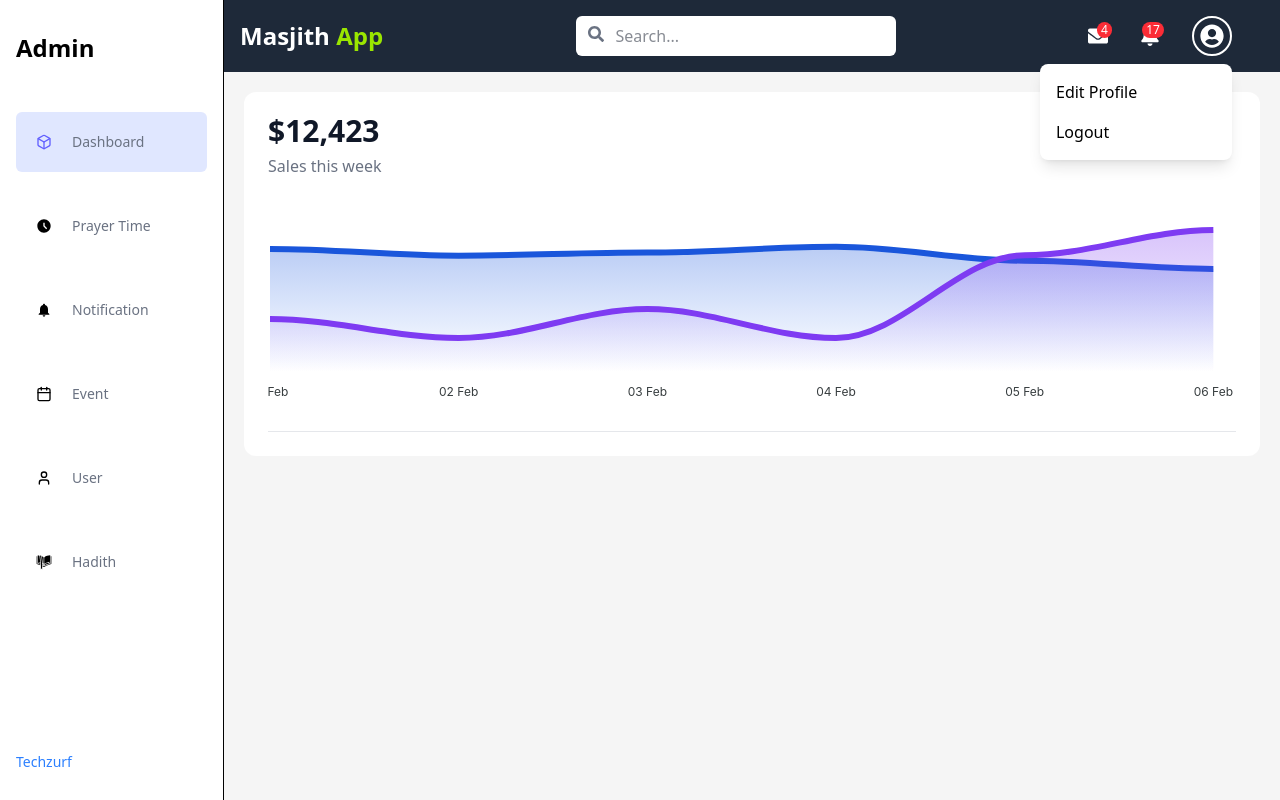
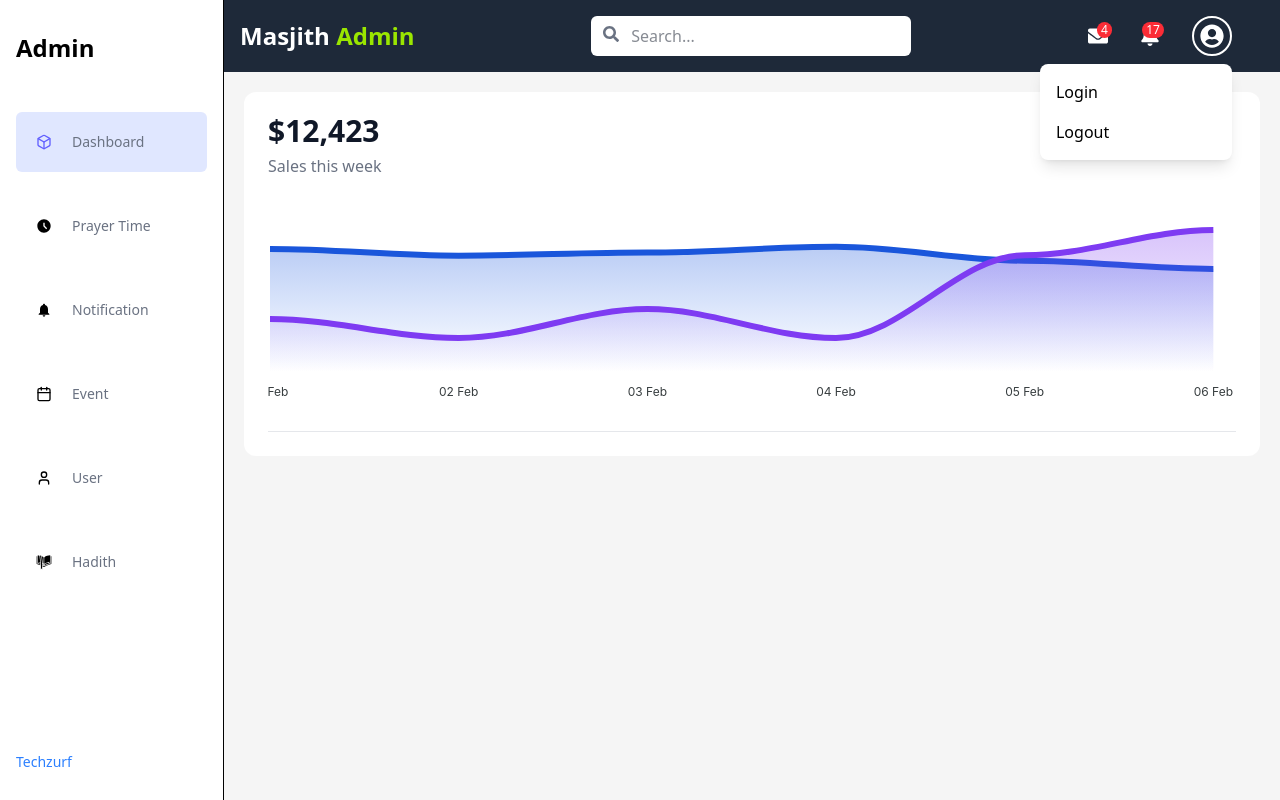
Before and after one commit to moFazil/panel, a React (Vite) app: page / in a window 1280 px wide. Both pictures are taken after a click on the button 1211 px from the left and 36 px from the top of the page. Built offline with nearby package versions, Linux system fonts and the light colour scheme.

Commit message:
login route

```diff
--- a/src/App.jsx
+++ b/src/App.jsx
@@ -6,6 +6,7 @@ import Notification from "./pages/Notification";
 import Event from "./pages/Event";
 import HadithForm from "./pages/HadithForm";
 import RegisteredUsers from "./pages/RegisteredUsers";
+import LoginForm from "./pages/LoginForm";
 function App() {
 
   return (
@@ -19,6 +20,7 @@ function App() {
         <Route path="hadith" element={<HadithForm/>}/>
         <Route path="user" element={<RegisteredUsers/>}/>
         </Route>
+        <Route path="login" element={<LoginForm/>}/>
       </Routes>
     </BrowserRouter>
   );
--- a/src/components/Header.jsx
+++ b/src/components/Header.jsx
@@ -6,6 +6,7 @@ import {
   FaUserCircle,
   FaEllipsisV,
 } from "react-icons/fa";
+import { Link } from "react-router-dom";
 
 const Header=()=> {
   const [menuOpen, setMenuOpen] = useState(false);
@@ -35,7 +36,7 @@ const Header=()=> {
             <FaBars />
           </button> */}
           <h1 className=" text-2xl text-white text-nowrap font-semibold hidden sm:block">
-            Masjith <span className="text-lime-400">App</span>
+            Masjith <span className="text-lime-400">Admin</span>
           </h1>
 
         </div>
@@ -84,9 +85,11 @@ const Header=()=> {
       {isOpen && (
         <div className="absolute right-0 mt-2 w-48 bg-white text-black rounded-lg shadow-lg overflow-hidden z-50">
           <ul className="py-2">
+            <Link to={`login`}>
             <li className="px-4 py-2 hover:bg-gray-100 cursor-pointer">
-              Edit Profile
+              Login
             </li>
+            </Link>
             <li className="px-4 py-2 hover:bg-gray-100 cursor-pointer">
               Logout
             </li>
```
